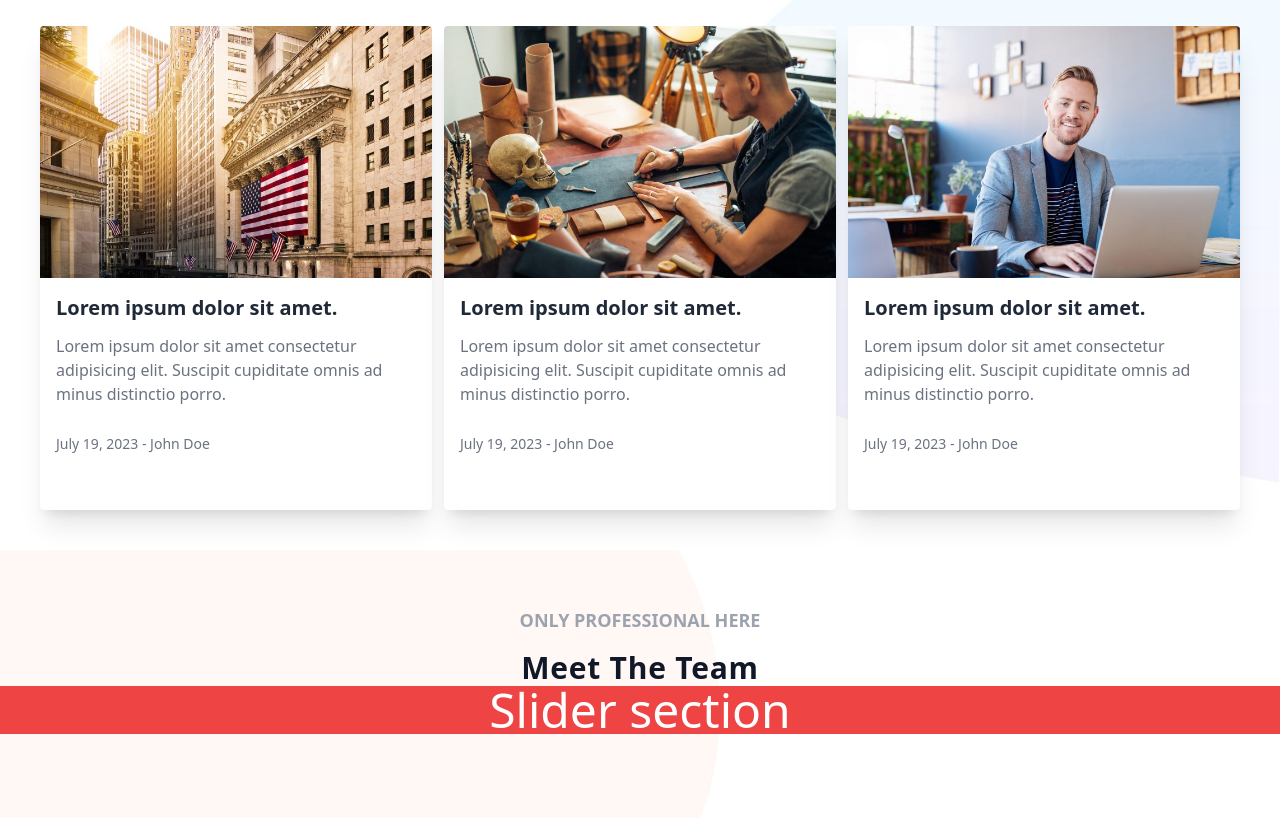
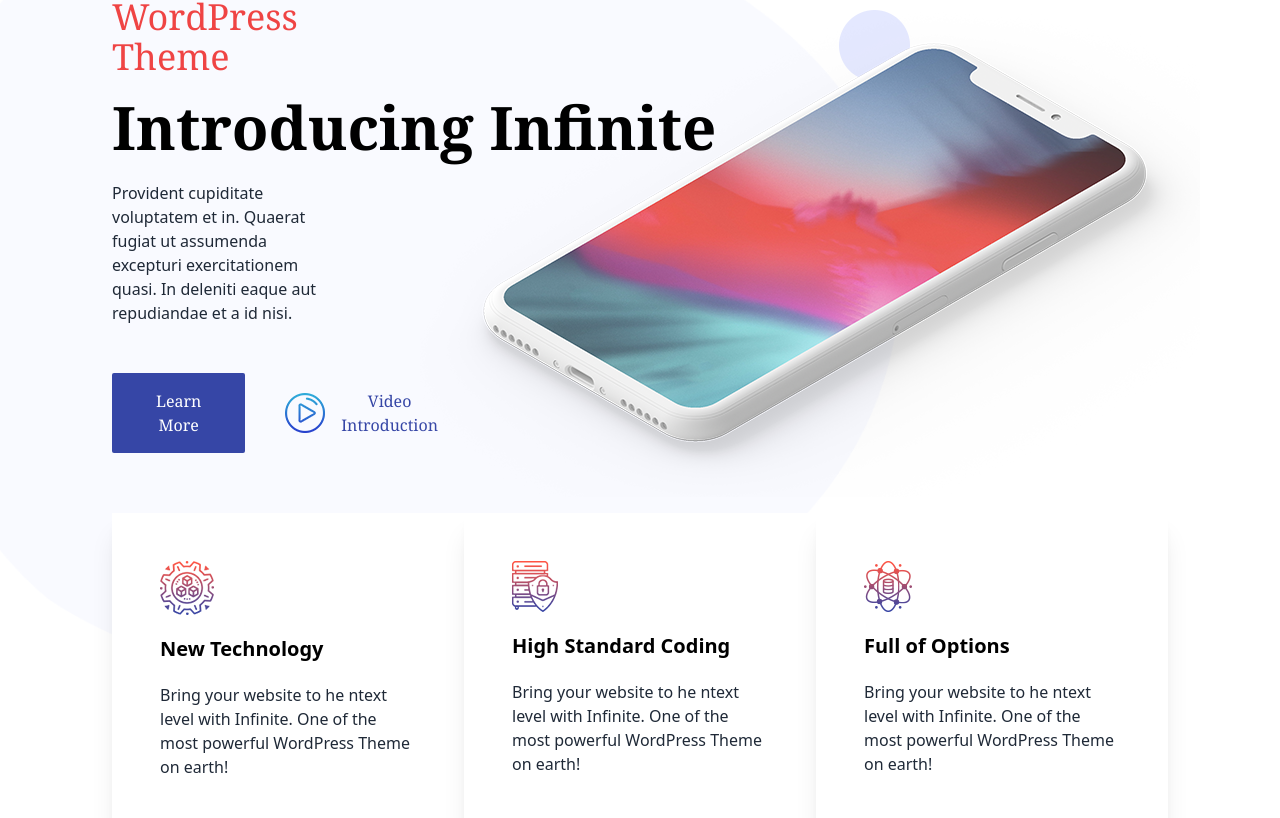
Before and after one commit to shaikat17/pinak, a React (Vite) app: page / in a window 1280 px wide. Shown: the part 282-1100 px from the top of the page. Built offline with nearby package versions, Linux system fonts and the light colour scheme.

Commit message:
added banner bottom cards

```diff
--- a/src/components/Banner.jsx
+++ b/src/components/Banner.jsx
@@ -3,10 +3,11 @@
 import bannerBg2 from '../assets/shapes/asset 4.png';
 import bannerBg3 from '../assets/shapes/asset 3.png';
 import videoIcon from '../assets/icons/asset 2.png';
+import BannerCards from './BannerCards/BannerCards';
 
 const Banner = () => {
     return (
-            <div className='relative'>
+            <div className='relative bg-white'>
       <img src={bannerBg1} style={{width: '1000px'}} className='absolute left-[-100px] top-8' alt="" />
     <img src={bannerBg2} className='absolute right-[370px] top-40' alt="" />
     <img src={bannerBg3} className='absolute right-[750px] bottom-6' alt="" />
@@ -27,6 +28,13 @@
       </div>
     </div>
   </div>
+
+</div>
+
+{/* Banner bottom cards */}
+
+<div className='relative'>
+      <BannerCards/>
 </div>
             </div>
     );
--- /dev/null
+++ b/src/components/BannerCards/BannerCards.jsx
@@ -0,0 +1,36 @@
+import TechnologyIcon from '../../assets/icons/asset 6.png';
+import CodingIcon from '../../assets/icons/asset 7.png';
+import OptionsIcon from '../../assets/icons/asset 8.png';
+
+const BannerCards = () => {
+    return (
+        <div className="flex justify-center px-28">
+            <div className=" bg-white shadow-xl">
+  <div className="p-12">
+        <img src={TechnologyIcon} alt="" />
+    <h2 className="text-xl text-black font-bold my-5">New Technology</h2>
+    <p>Bring your website to he ntext level with Infinite. One of the most powerful WordPress Theme on earth!</p>
+  </div>
+</div>
+
+<div className=" bg-white shadow-xl">
+  <div className="p-12">
+        <img src={CodingIcon} alt="" />
+    <h2 className="text-xl text-black font-bold my-5">High Standard Coding</h2>
+    <p>Bring your website to he ntext level with Infinite. One of the most powerful WordPress Theme on earth!</p>
+  </div>
+</div>
+
+<div className=" bg-white shadow-xl">
+  <div className="p-12">
+        <img src={OptionsIcon} alt="" />
+    <h2 className="text-xl text-black font-bold my-5">Full of Options</h2>
+    <p>Bring your website to he ntext level with Infinite. One of the most powerful WordPress Theme on earth!</p>
+  </div>
+</div>
+
+        </div>
+    );
+};
+
+export default BannerCards;
--- a/src/pages/Home.jsx
+++ b/src/pages/Home.jsx
@@ -5,7 +5,7 @@
 const Home = () => {
   return (
     <>
-      {/* <Banner /> */}
+      <Banner />
       <NewsAndSponsor />
       <TeamEmailSection />
     </>
```
Also changed, not shown: src/components/TeamMemberSlider.jsx (+5 -5 lines).
